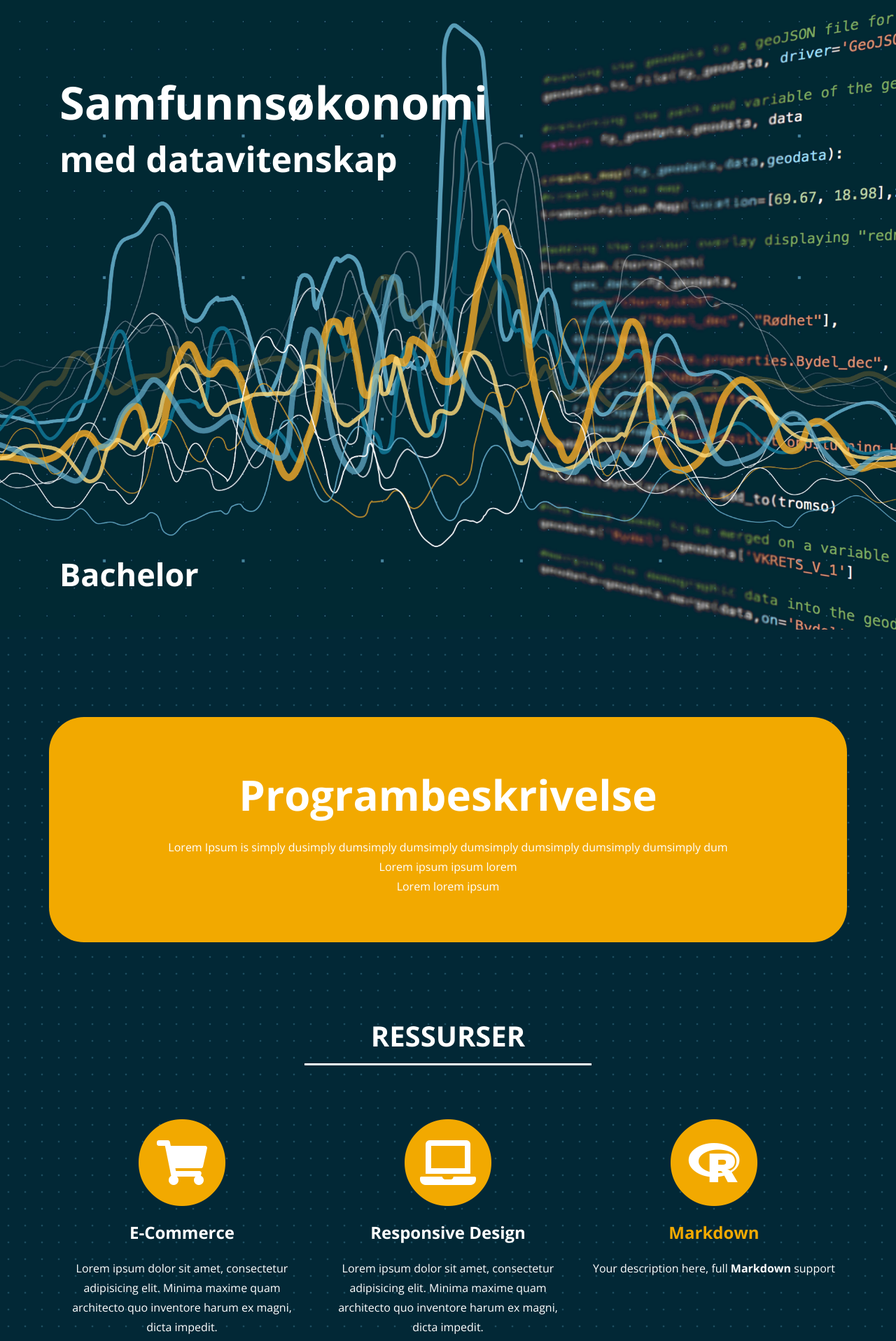
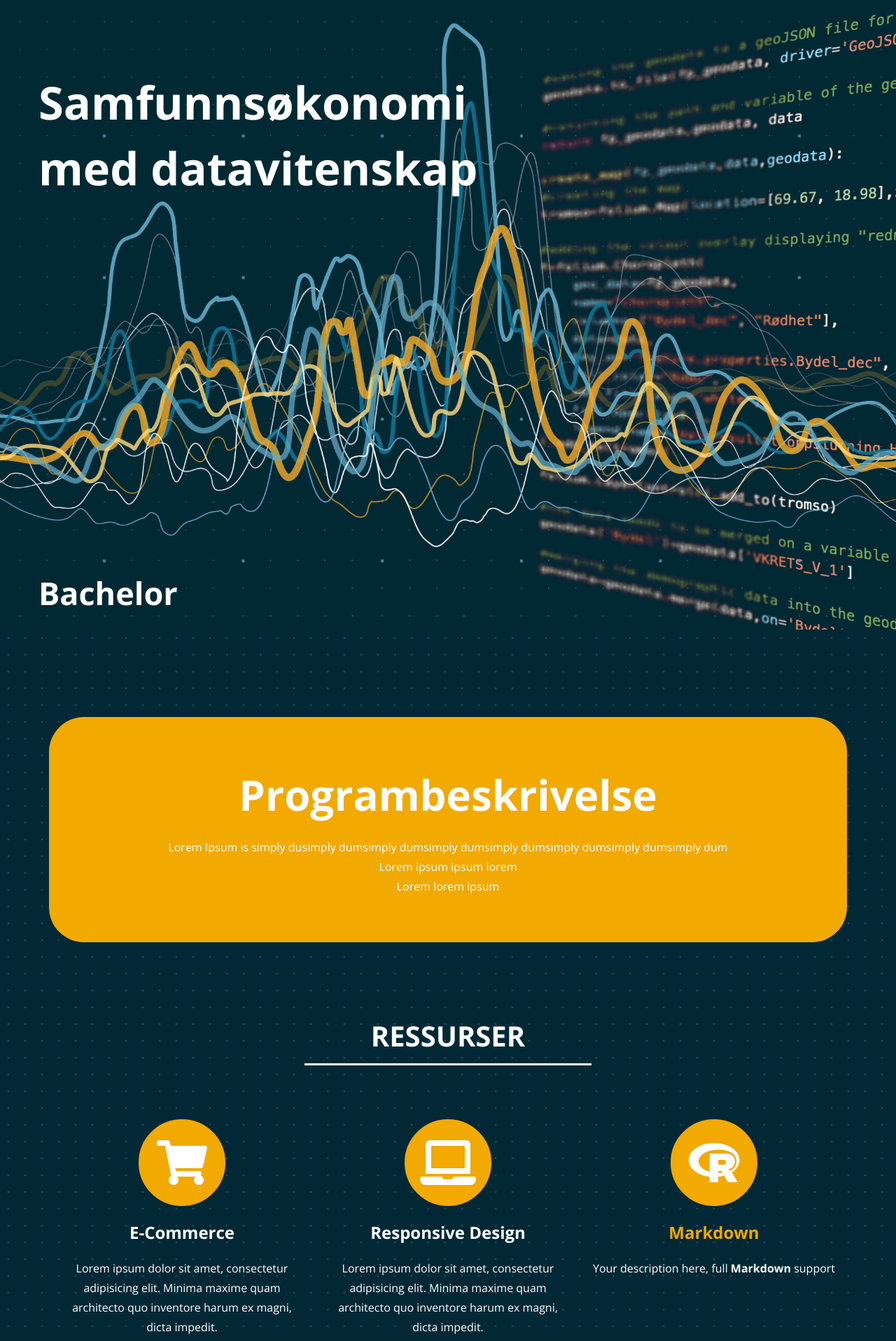
Before and after one commit to uit-econ/uit-econ.github.io, a Jekyll site: the page built from index.md, in a window 1280 px wide. Shown: the top 1917 px of the page at 70% size. Built offline with Jekyll 4.4.1, drawn with Linux system fonts in a browser that asks for light colours.

Commit message:
Update custom.css

```diff
--- a/assets/css/custom.css
+++ b/assets/css/custom.css
@@ -89,7 +89,7 @@ body{
 	font-size: 65px;
 	font-weight:650;
 	text-align:left;
-	margin-left:0px;
+	margin-left:-30px;
 
 	}
 
@@ -97,7 +97,7 @@ body{
 
 #masthead-undertitle{
 	margin-top: -4vh;
-	font-size: 50px;
+	font-size: 65px;
 
 
 	}
```
